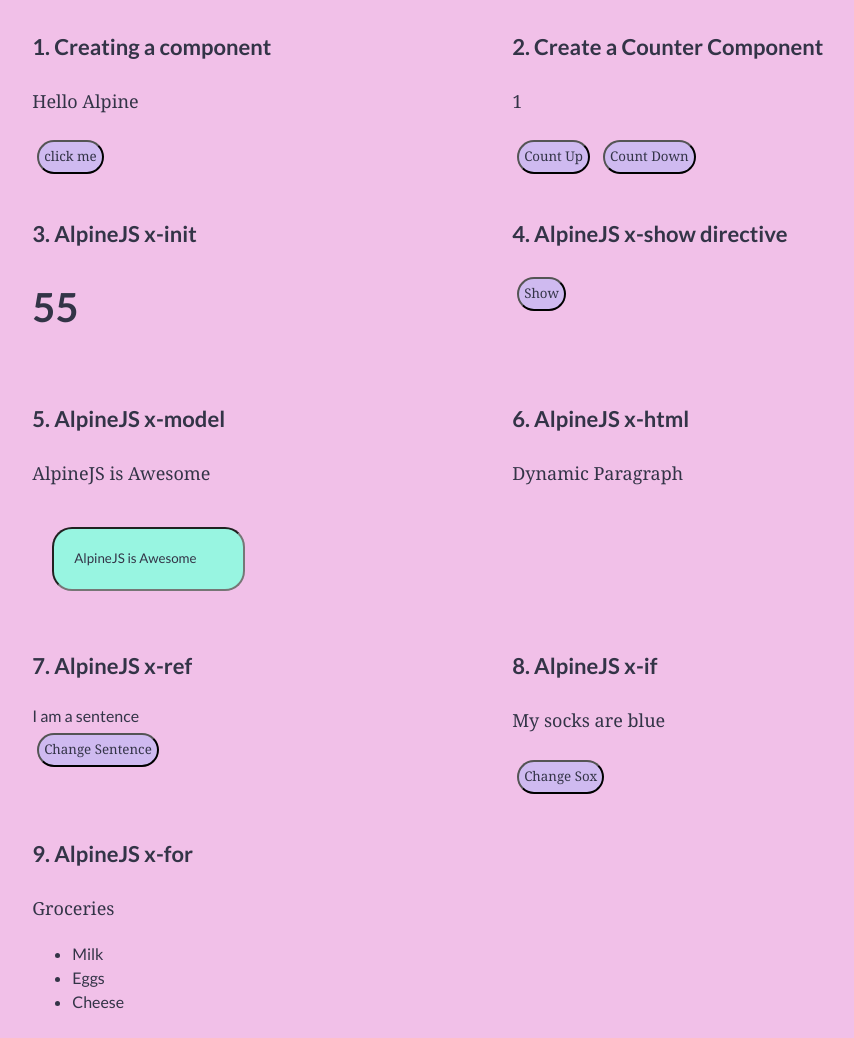
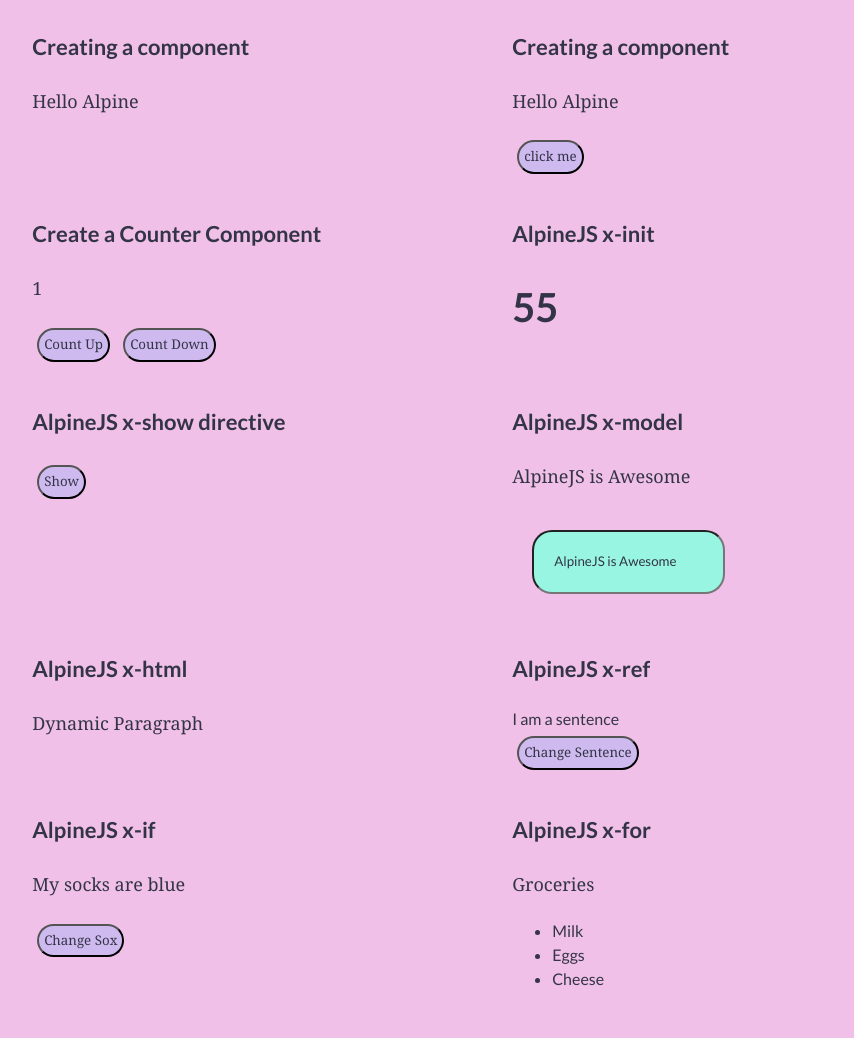
Before and after one commit to matjutapretty/AlpineJS, a plain HTML site: page index.html in a window 1280 px wide. Shown: the whole page, without its empty margins (147-1001 px from the left). After the commit the page ends 1015 px from the top, so only its background shows below. Drawn offline with nearby package versions, Linux system fonts and the light colour scheme.

```diff
--- a/index.html
+++ b/index.html
@@ -13,9 +13,19 @@
     <div class="container">
 
      <div class="row">
+
         <div class="col-6">
 
-            <h3>1. Creating a component</h3>
+            <h3>Creating a component</h3>
+            <div x-data="{ title: 'Hello Alpine' }">
+                <p x-text="title"></p>
+            </div>
+
+        </div>
+
+        <div class="col-6">
+
+            <h3>Creating a component</h3>
             <div x-data="{ title: 'Hello Alpine' }">
             <p x-text="title"></p>
             <button @click="title='Alpine Rocks!'">click me</button>
@@ -23,8 +33,12 @@
 
         </div>
 
+     </div>
+
+    <div class="row">
+
         <div class="col-6">
-            <h3>2. Create a Counter Component</h3>
+            <h3>Create a Counter Component</h3>
             <div x-data="{ count: 1 }">
             <p x-text="count"></p>
             <button @click="count++">Count Up</button>
@@ -33,12 +47,9 @@
 
         </div>
 
-     </div>
-
-    <div class="row">
        <div class="col-6">
 
-        <h3>3. AlpineJS x-init</h3>
+        <h3>AlpineJS x-init</h3>
         <div x-data="{ countdown: 60 }"
          x-init="setInterval(function(){
                     countdown--;
@@ -49,47 +60,61 @@
 
        </div>
 
+    </div>
+
+    <div class="row">
+
         <div class="col-6">
 
-        <h3>4. AlpineJS x-show directive</h3>
+            <h3>AlpineJS x-show directive</h3>
             <div x-data="{ show: false }">
             <button @click="show=!show">Show</button>
             <div x-show.transition="show">Hello</div>
             <!-- <div x-show.transition="show"></div> -->
         </div>
+
+        </div>
+
+        <div class="col-6">
+
+            <h3>AlpineJS x-model</h3>
+        <div x-data="{ title: 'AlpineJS is Awesome' }">
+        <p x-text="title"></p>
+        <input type="text" x-model="title">
+        </div>
+
         </div>
 
     </div>
 
     <div class="row">
+
         <div class="col-6">
-            <h3>5. AlpineJS x-model</h3>
-        <div x-data="{ title: 'AlpineJS is Awesome' }">
-        <p x-text="title"></p>
-        <input type="text" x-model="title">
+
+            <h3>AlpineJS x-html</h3>
+        <div x-data="{ code: '<p>Dynamic Paragraph</p>' }">
+        <div x-html="code"></div>
         </div>
+
         </div>
 
         <div class="col-6">
-            <h3>6. AlpineJS x-html</h3>
+
+            <h3>AlpineJS x-ref</h3>
     <div x-data="{ code: '<p>Dynamic Paragraph</p>' }">
-        <div x-html="code"></div>
+        <div x-ref="sentence">I am a sentence</div>
+        <button @click="$refs.sentence.innerText = 'I just changed'">Change Sentence</button>
     </div>
+
         </div>
 
     </div>
 
     <div class="row">
-        <div class="col-6">
-            <h3>7. AlpineJS x-ref</h3>
-    <div x-data="{ code: '<p>Dynamic Paragraph</p>' }">
-        <div x-ref="sentence">I am a sentence</div>
-        <button @click="$refs.sentence.innerText = 'I just changed'">Change Sentence</button>
-    </div>
-        </div>
 
         <div class="col-6">
-        <h3>8. AlpineJS x-if</h3>
+
+            <h3>AlpineJS x-if</h3>
         <div x-data="{ socks: 'blue' }">
             <template x-if="socks=='blue'">
                 <p>My socks are blue</p>
@@ -99,12 +124,12 @@
             </template>
             <button @click="socks = 'green'">Change Sox</button>
         </div>
-    </div>
+
         </div>
 
-    <div class="row">
         <div class="col-6">
-            <h3>9. AlpineJS x-for</h3>
+
+            <h3>AlpineJS x-for</h3>
     <div x-data="{ groceries: ['Milk', 'Eggs', 'Cheese'] }">
         <p>Groceries</p>
         <ul>
@@ -113,6 +138,7 @@
             </template>
         </ul>
     </div>
+
         </div>
     </div>
 
```
Lines whose indentation alone changed are shown as unchanged.
